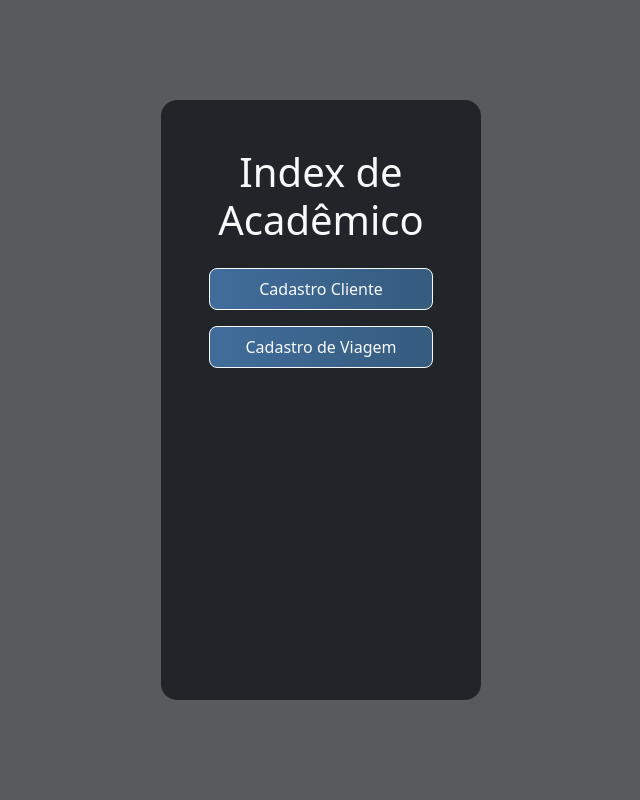
After one commit to luan-src/dev-fullstack-1, a Django app: page / in a window 1280 px wide. The commit adds this page. Shown: the whole page, without its empty margins (319-959 px from the left). Run offline with Django 5.2, Linux system fonts and the light colour scheme.

Commit message:
Add: index.html

```diff
--- a/atividades/viagens/viagens/clientes/templates/clientes/listar_clientes.html
+++ b/atividades/viagens/viagens/clientes/templates/clientes/listar_clientes.html
@@ -9,6 +9,7 @@
                 <th>Email</th>
                 <th>CPF</th>
                 <th>Data Nascimento</th>
+                <th>Opcoes</th>
             </tr>
         </thead>
         <tbody>
@@ -18,6 +19,9 @@
                 <td>{{ cliente.email }}</td>
                 <td>{{ cliente.cpf }}</td>
                 <td>{{ cliente.data_nascimento }}</td>
+                <td>
+                    <a href="{% url 'cliente_viagens' cliente.id %}">Ver Viagens</a>
+                </td>
             </tr>
             {% empty %}
             <tr>
--- a/atividades/viagens/viagens/clientes/urls.py
+++ b/atividades/viagens/viagens/clientes/urls.py
@@ -1,21 +1,7 @@
 from django.urls import path
-# from .views import cadastrar_aluno, cadastrar_curso, excluir_aluno, alunos_inativos, ativar_aluno, ordenar_alunos, ordenar_alunos_inativos, index
-from .views import index, cadastrar_cliente, listar_clientes
+from .views import cadastrar_cliente, listar_clientes
 
 urlpatterns = [
-    path('', index, name='index'),
-    # path('alunos/', alunos, name='alunos'),
-    # path('alunos/inativos/', alunos_inativos, name='alunos_inativos'),
-    # path('cadastrar_aluno/', cadastrar_aluno, name='cadastrar_aluno'),
-    # path('editar_aluno/<int:id>/', editar_aluno, name='editar_aluno'),
-    # path('excluir_aluno/<int:id>/', excluir_aluno, name='excluir_aluno'),
-    # path('alunos/ativar/<int:id>/', ativar_aluno, name='ativar_aluno'),
-    # path('alunos/ordenar/<parametro>/', ordenar_alunos, name='ordenar_alunos'),
-    # path('alunos/ordenar/inativos/<parametro>/',
-    #      ordenar_alunos_inativos, name='ordenar_alunos_inativos'),
-
-    path('clientes/', listar_clientes, name='listar_clientes'),
+    path('listar_clientes/', listar_clientes, name='listar_clientes'),
     path('cadastrar_cliente/', cadastrar_cliente, name='cadastrar_cliente'),
-    # path('editar_cliente/<int:id>/', editar_cliente, name='editar_cliente'),
-    # path('excluir_cliente/<int:id>/', excluir_cliente, name='excluir_cliente'),
 ]
--- a/atividades/viagens/viagens/clientes/views.py
+++ b/atividades/viagens/viagens/clientes/views.py
@@ -2,9 +2,6 @@ from django.shortcuts import render, HttpResponse
 from django.shortcuts import redirect
 from .forms import ClienteForm
 from .models import Cliente
-
-def index(request):
-    return HttpResponse("Hello, world! This is the Clientes app index page.")
 
 def cadastrar_cliente(request):
     if request.method == 'POST':
--- a/atividades/viagens/viagens/mySite/urls.py
+++ b/atividades/viagens/viagens/mySite/urls.py
@@ -20,5 +20,5 @@ from django.urls import path, include
 urlpatterns = [
     path('admin/', admin.site.urls),
     path('clientes/', include('clientes.urls')),
-    path('viagens/', include('viagens.urls')),
+    path('', include('viagens.urls')),
 ]
--- /dev/null
+++ b/atividades/viagens/viagens/viagens/templates/viagens/index.html
@@ -0,0 +1,68 @@
+<!DOCTYPE html>
+<html lang="pt-br">
+
+<head>
+    <meta charset="UTF-8">
+    <meta name="viewport" content="width=device-width, initial-scale=1.0">
+    <title>Index de Viagens</title>
+    <link href="https://cdn.jsdelivr.net/npm/bootstrap@5.3.6/dist/css/bootstrap.min.css" rel="stylesheet"
+        integrity="sha384-4Q6Gf2aSP4eDXB8Miphtr37CMZZQ5oXLH2yaXMJ2w8e2ZtHTl7GptT4jmndRuHDT" crossorigin="anonymous">
+
+
+    <style>
+        .btn-gradient {
+            background: linear-gradient(270deg, #262a2e, #1f3941, #416d9c);
+            background-size: 600% 600%;
+            color: white;
+            border: none;
+            transition: all 0.4s ease;
+            position: relative;
+            z-index: 1;
+            overflow: hidden;
+        }
+
+        .btn-gradient:hover {
+            animation: gradientMove 1s ease infinite;
+            color: white;
+        }
+
+        @keyframes gradientMove {
+            0% {
+                background-position: 0% 50%;
+            }
+
+            50% {
+                background-position: 100% 50%;
+            }
+
+            100% {
+                background-position: 0% 50%;
+            }
+        }
+    </style>
+</head>
+
+<body class="vh-100 vw-100 d-flex align-items-center justify-content-center bg-dark bg-opacity-75">
+
+    <div class="h-75 w-25 d-flex flex-column gap-3 bg-dark rounded-4 p-5">
+
+        <h1 class="text-center text-light">Index de Acadêmico</h1>
+        <a href=" {% url 'cadastrar_clientes' %}"
+            class="text-center p-2 border border-light rounded-3 link-underline link-underline-opacity-0 text-light btn-gradient">Cadastro
+
+            Cliente</a>
+        <a href=" {% url 'nova_viagem' %}"
+            class="text-center p-2 border border-light rounded-3 link-underline link-underline-opacity-0 text-light btn-gradient">Cadastro
+            de
+            Viagem</a>
+
+    </div>
+
+
+
+    <script src="https://cdn.jsdelivr.net/npm/bootstrap@5.3.6/dist/js/bootstrap.bundle.min.js"
+        integrity="sha384-j1CDi7MgGQ12Z7Qab0qlWQ/Qqz24Gc6BM0thvEMVjHnfYGF0rmFCozFSxQBxwHKO"
+        crossorigin="anonymous"></script>
+</body>
+
+</html>
--- a/atividades/viagens/viagens/viagens/templates/viagens/listar_viagens.html
+++ b/atividades/viagens/viagens/viagens/templates/viagens/listar_viagens.html
@@ -16,6 +16,7 @@
                 <td>{{ viagem.destino }}</td>
                 <td>{{ viagem.data_partida }}</td>
                 <td>{{ viagem.preco }}</td>
+                <td><a href="{% url 'cliente_viagens' viagem.id %}">Ver clientes</a></td>
             </tr>
             {% empty %}
             <tr>
--- a/atividades/viagens/viagens/viagens/urls.py
+++ b/atividades/viagens/viagens/viagens/urls.py
@@ -1,7 +1,9 @@
 from django.urls import path
-from .views import listar_viagens, nova_viagem
+from .views import listar_viagens, nova_viagem, cliente_viagens, index
 
 urlpatterns = [
-    path('', listar_viagens, name='listar_viagens'),
+    path('', index, name='index'),
+    path('listar_viagens/', listar_viagens, name='listar_viagens'),
     path('nova_viagem/', nova_viagem, name='nova_viagem'),
+    path('clientes/<int:cliente_id>/viagens/', cliente_viagens, name='cliente_viagens'),
 ]
--- a/atividades/viagens/viagens/viagens/views.py
+++ b/atividades/viagens/viagens/viagens/views.py
@@ -1,10 +1,10 @@
-from django.shortcuts import render, HttpResponse, redirect
+from django.shortcuts import render, redirect
 from .forms import ViagemForm
 from .models import Viagem
+from clientes.models import Cliente
 
 def index(request):
-    return HttpResponse("Hello, world! This is the Viagens app index page.")
-
+    return render(request, 'viagens/index.html')
 
 def nova_viagem(request):
     if request.method == 'POST':
@@ -21,3 +21,13 @@ def listar_viagens(request):
     viagens = Viagem.objects.all()
     dados = {'viagens': viagens}
     return render(request, 'viagens/listar_viagens.html', dados)
+
+def cliente_viagens(request, cliente_id):
+    viagens_do_cliente = Cliente.objects.get(pk=cliente_id).viagens.all()
+
+    context = {
+        'cliente': Cliente,
+        'viagens': viagens_do_cliente
+    }
+
+    return render(request, 'viagens/viagem_por_clientes.html', context)
```
Also changed, not shown: atividades/viagens/viagens/viagens/forms.py (+11 -4 lines), atividades/viagens/viagens/viagens/templates/viagens/viagem_por_clientes.html (added, +37 -0 lines), atividades/viagens/viagens/db.sqlite3.
